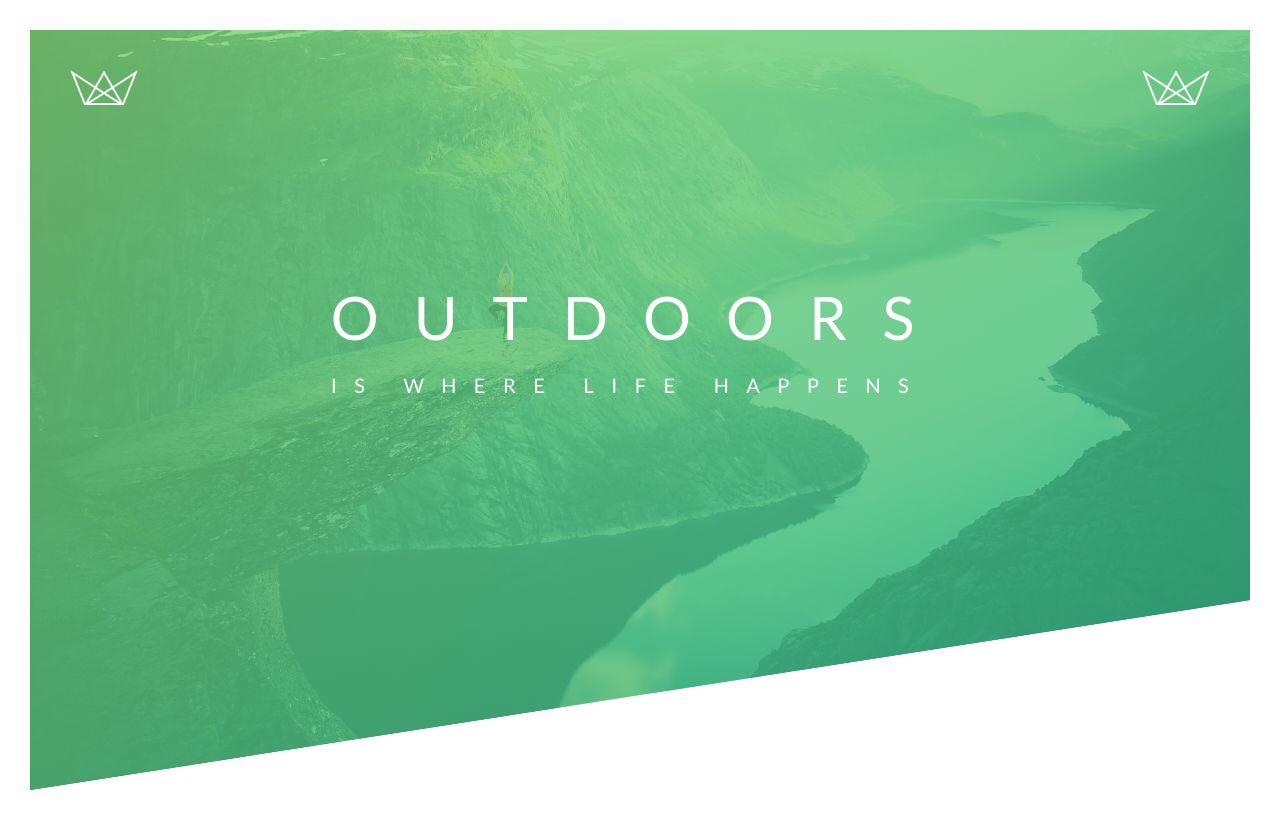
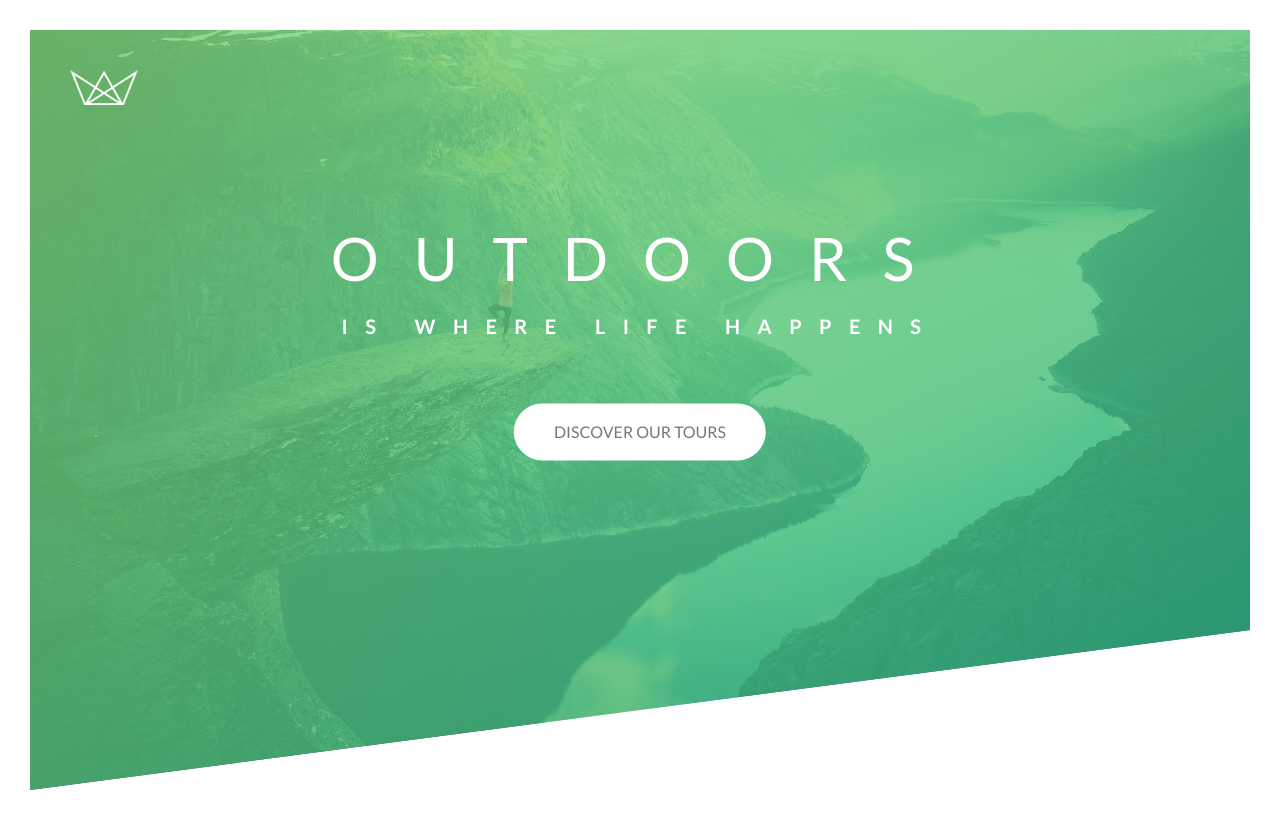
Before and after one commit to Bobstyle23/Natours-project, a plain HTML site: page index.html in a window 1280 px wide. Drawn offline with Linux system fonts and the light colour scheme.

Commit message:
Add animation to elements

```diff
--- a/index.html
+++ b/index.html
@@ -15,16 +15,16 @@
     <div class="logo-box">
         <img class="logo" src="./images/logo-white.png" alt="Natours logo">
     </div>
+
     <div class="text-box">
         <h1 class="heading-primary">
             <span class="heading-primary-main">Outdoors</span>
-            <span class="heading-primary-sub">is where life happens</span>
+            <span class="heading-primary-sub">is where  life happens</span>
         </h1>
+        <a href="#" class="btn btn-white btn-animated">Discover our tours</a>
     </div>
 
-    <div class="button-box">
-        <img class="header-btn" src="./images/logo-white.png" alt="button">
-    </div>
 </header>
+<script src="script.js"></script>
 </body>
 </html>
--- /dev/null
+++ b/script.js
@@ -0,0 +1,9 @@
+function printForecast(arr) {
+  for (let i = 0; i < arr.length; i++) {
+    console.log(`${arr[i]}℃ in ${i + 1} days`);
+  }
+  return arr;
+}
+
+const forecasts = [12, 5, -5, 0, 4];
+console.log(printForecast(forecasts));
--- a/style.css
+++ b/style.css
@@ -18,34 +18,39 @@ body {
 }
 
 .header {
+    position: relative;
     height: 95vh;
     background-image: linear-gradient(to right bottom, rgba(126, 213, 111, 0.8), rgba(40, 180, 131, 0.8)), url("./images/hero.jpg");
     background-size: cover;
     background-position: top;
-    clip-path: polygon(0 0, 100% 0, 100% 75%, 0 100%);
-    position: relative;
+    clip-path: polygon(0 0, 100% 0, 100% 75vh, 0 100%);
 }
 
 .logo-box {
     position: absolute;
     top: 4rem;
-    left: 4rem;
+    left: 4rem
 }
 
 .logo {
     height: 3.5rem;
 }
 
+
 .text-box {
     position: absolute;
     top: 40%;
     left: 50%;
     transform: translate(-50%, -50%);
+    text-align: center;
+
 }
 
 .heading-primary {
     color: #fff;
     text-transform: uppercase;
+    backface-visibility: hidden;
+    margin-bottom: 6rem;
 
 }
 
@@ -54,21 +59,88 @@ body {
     font-size: 6rem;
     font-weight: 400;
     letter-spacing: 3.5rem;
+    animation-name: moveInLeft;
+    animation-duration: 1s;
+    animation-timing-function: ease-out;
 }
 
 .heading-primary-sub {
     display: block;
     font-size: 2rem;
-    font-weight: 400;
+    font-weight: 700;
     letter-spacing: 1.74rem;
+    animation-name: moveInRight;
+    animation-duration: 1s;
 }
 
-.button-box {
-    position: absolute;
-    top: 4rem;
-    right: 4rem;
+.btn:link, .btn:visited {
+    text-transform: uppercase;
+    text-decoration: none;
+    padding: 1.5rem 4rem;
+    display: inline-block;
+    border-radius: 10rem;
+    transition: all .2s;
+    animation: moveInBottom 1s ease-out;
 }
 
-.header-btn {
-    height: 3.5rem;
+.btn-white {
+    background-color: #fff;
+    color: #777;
 }
+
+.btn:hover {
+    transform: translateY(-0.3rem);
+    box-shadow: 0 1rem 2rem rgba(0, 0, 0, 0.2);
+}
+
+.btn:active {
+    transform: translateY(-0.1rem);
+    box-shadow: 0 0.5rem 1rem rgba(0, 0, 0, 0.2);
+
+}
+
+.btn-animated {
+    animation: moveInBottom .5s ease-out .75s;
+    animation-fill-mode: backwards;
+}
+
+@keyframes moveInLeft {
+    0% {
+        opacity: 0;
+        transform: translateX(-10rem);
+    }
+
+    80% {
+        transform: translateX(1rem);
+    }
+
+    100% {
+        opacity: 1;
+        transform: translate(0);
+    }
+}
+
+@keyframes moveInRight {
+    0% {
+        opacity: 0;
+        transform: translateX(10rem);
+    }
+    80% {
+        transform: translateX(-1rem);
+    }
+    100% {
+        opacity: 1;
+        transform: translate(0);
+    }
+}
+
+@keyframes moveInBottom {
+    0% {
+        opacity: 0;
+        transform: translateY(3rem);
+    }
+    100% {
+        opacity: 1;
+        transform: translate(0);
+    }
+}
```
